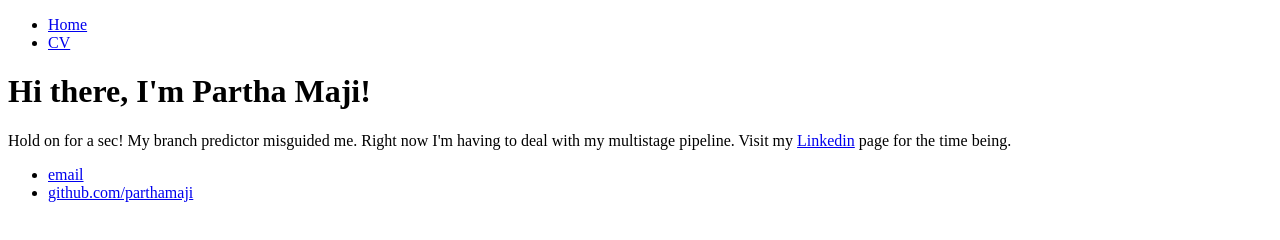
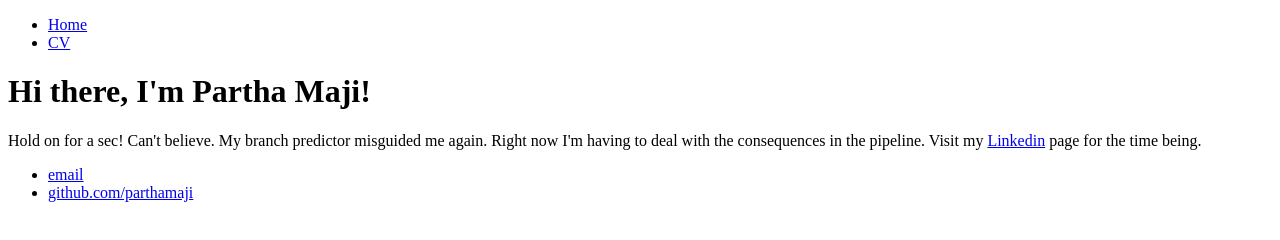
Before and after one commit to parthamaji/parthamaji.github.io, a plain HTML site: page index.html in a window 1280 px wide. Drawn offline with Linux system fonts and the light colour scheme.

Commit message:
Updated index.html.

```diff
--- a/index.html
+++ b/index.html
@@ -13,7 +13,7 @@
 		<div class="container">
     		<div class="blurb">
         		<h1>Hi there, I'm Partha Maji!</h1>
-				<p>Hold on for a sec! My branch predictor misguided me. Right now I'm having to deal with my multistage pipeline. Visit my <a href="https://uk.linkedin.com/in/parthamaji">Linkedin</a> page for the time being. </p>
+				<p>Hold on for a sec! Can't believe. My branch predictor misguided me again. Right now I'm having to deal with the consequences in the pipeline. Visit my <a href="https://uk.linkedin.com/in/parthamaji">Linkedin</a> page for the time being. </p>
     		</div><!-- /.blurb -->
 		</div><!-- /.container -->
 		<footer>
```
